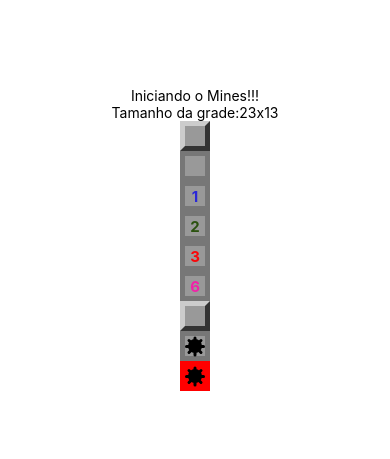
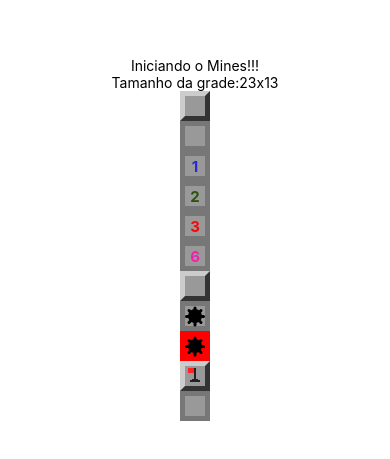
Before and after one commit to DaniloIS/mine-react-native, a React Native app: screen / in a window 390 px wide. Shown: the part 183-642 px from the top of the page. Built offline with nearby package versions, Linux system fonts and the light colour scheme.

Commit message:
Componente Flag

```diff
--- a/App.js
+++ b/App.js
@@ -23,6 +23,8 @@ export default function App() {
       <Field mined />
       <Field mined opened />
       <Field mined opened exploded />
+      <Field flagged />
+      <Field flagged opened />
     </View>
   )
 }
--- a/src/components/Field/index.js
+++ b/src/components/Field/index.js
@@ -2,14 +2,16 @@ import React from 'react';
 import { View, Text } from 'react-native';
 
 import { Mine } from '../Mine';
+import { Flag } from '../Flag';
 
 import styles from './styles';
 
-const Field = ({ mined = '', opened = false, nearMines = '', exploded = false }) => {
+const Field = ({ mined = '', opened = false, nearMines = '', exploded = false, flagged = false }) => {
   const styleField = [styles.field]
   if(opened) styleField.push(styles.opened)
   if(exploded) styleField.push(styles.exploded)
-  if(styleField.length === 1) styleField.push(styles.regular)
+  if(flagged) styleField.push(styles.flagged)
+  if(!opened && !exploded) styleField.push(styles.regular)
 
   let color = null
   if(nearMines > 0) {
@@ -28,6 +30,7 @@ const Field = ({ mined = '', opened = false, nearMines = '', exploded = false })
       }
 
       {mined && opened ? <Mine /> : false}
+      {flagged && !opened ? <Flag /> : false}
     </View>
   )
 }
--- /dev/null
+++ b/src/components/Flag/index.js
@@ -0,0 +1,17 @@
+import React from 'react';
+import { View } from 'react-native';
+
+import styles from './styles';
+
+const Flag = ({ bigger = false }) => {
+  return (
+    <View style={styles.container}>
+      <View style={[styles.flagpole, bigger && styles.flagpoleBigger]} />
+      <View style={[styles.flag, bigger && styles.flagBigger]} />
+      <View style={[styles.base1, bigger && styles.base1Bigger]} />
+      <View style={[styles.base2, bigger && styles.base2Bigger]} />
+    </View>
+  )
+}
+
+export { Flag };
--- /dev/null
+++ b/src/components/Flag/styles.js
@@ -0,0 +1,67 @@
+import { StyleSheet } from 'react-native';
+
+export default StyleSheet.create({
+  container: {
+    marginTop: 2
+  },
+
+  flagpole: {
+    position: 'absolute',
+    height: 14,
+    width: 2,
+    backgroundColor: '#222',
+    marginLeft: 9
+  },
+
+  flag: {
+    position: 'absolute',
+    height: 5,
+    width: 6,
+    backgroundColor: '#F22',
+    marginLeft: 3
+  },
+
+  base1: {
+    position: 'absolute',
+    height: 2,
+    width: 6,
+    backgroundColor: '#222',
+    marginLeft: 7,
+    marginTop: 11
+  },
+
+  base2: {
+    position: 'absolute',
+    height: 2,
+    width: 10,
+    backgroundColor: '#222',
+    marginLeft: 5,
+    marginTop: 12
+  },
+
+  flagpoleBigger: {
+    height: 28,
+    width: 4,
+    marginLeft: 16
+  },
+
+  flagBigger: {
+    height: 10,
+    width: 14,
+    marginLeft: 3
+  },
+
+  base1Bigger: {
+    height: 4,
+    width: 12,
+    marginTop: 20,
+    marginLeft: 12
+  },
+
+  base2Bigger: {
+    height: 4,
+    width: 20,
+    marginLeft: 8,
+    marginTop: 24
+  }
+})
```
